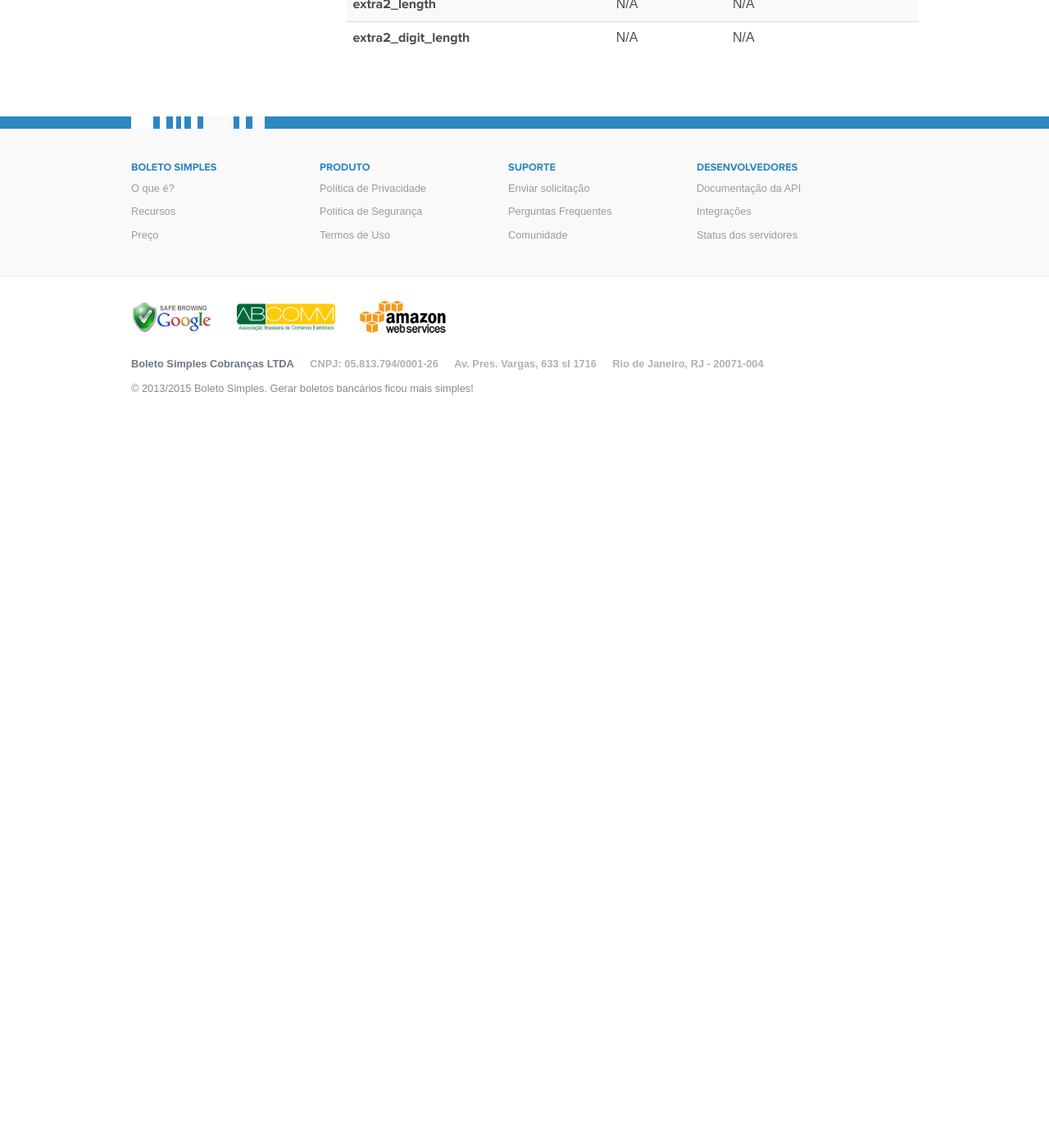
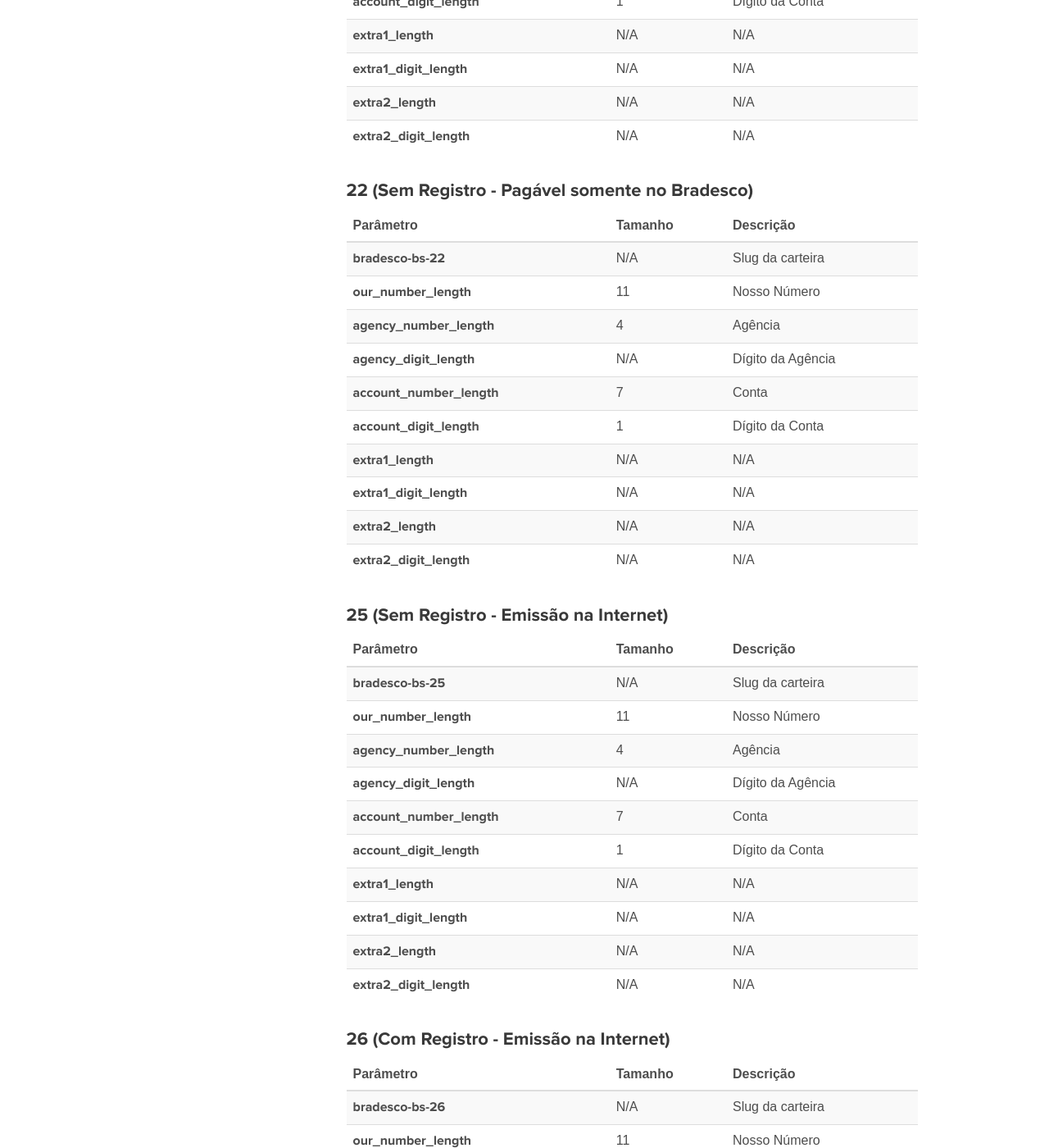
Before and after one commit to BoletoSimples/boletosimples-docs, a Jekyll site: the page built from bank_contracts/bradesco.md, in a window 1280 px wide and 1400 px high, scrolled down 5273 px. Shown: the whole window at 82% size. Built offline with Jekyll 4.4.1, drawn with Linux system fonts in a browser that asks for light colours; before the commit the page ends 5786 px from its top, so only the background shows below that; some of the changed text lies outside the part shown.

Commit message:
update bradesco contracts

```diff
--- a/bank_contracts/bradesco.md
+++ b/bank_contracts/bradesco.md
@@ -8,6 +8,7 @@ en: /en/bank_contracts/bradesco
 
 | Modelos
 | ------------------------
+| [05 (Recebimento Programado Bradesco - RPB)](#recebimento-programado-bradesco---rpb)
 | [06 (Sem Registro)](#sem-registro)
 | [07](#section)
 | [09 (Com Registro)](#com-registro)
@@ -16,13 +17,30 @@ en: /en/bank_contracts/bradesco
 | [17](#section-2)
 | [19 (Com Registro)](#com-registro-1)
 | [21 (Com Registro - Pagável somente no Bradesco)](#com-registro---pagvel-somente-no-bradesco)
-| [25](#section-3)
+| [22 (Sem Registro - Pagável somente no Bradesco)](#sem-registro---pagvel-somente-no-bradesco)
+| [25 (Sem Registro - Emissão na Internet)](#sem-registro---emisso-na-internet)
+| [26 (Com Registro - Emissão na Internet)](#com-registro---emisso-na-internet)
+
+### 05 (Recebimento Programado Bradesco - RPB)
+
+| Parâmetro                 | Tamanho | Descrição
+| ------------------------- | ------- | -------------------
+| **bradesco-bs-05**        | N/A     | Slug da carteira
+| **our_number_length**     | 11      | Nosso Número
+| **agency_number_length**  | 4       | Agência
+| **agency_digit_length**   | N/A     | Dígito da Agência
+| **account_number_length** | 7       | Conta
+| **account_digit_length**  | 1       | Dígito da Conta
+| **extra1_length**         | N/A     | N/A
+| **extra1_digit_length**   | N/A     | N/A
+| **extra2_length**         | N/A     | N/A
+| **extra2_digit_length**   | N/A     | N/A
 
 ### 06 (Sem Registro)
 
 | Parâmetro                 | Tamanho | Descrição
 | ------------------------- | ------- | -------------------
-| **bradesco-06**           | N/A     | Slug da carteira
+| **bradesco-bs-06**        | N/A     | Slug da carteira
 | **our_number_length**     | 11      | Nosso Número
 | **agency_number_length**  | 4       | Agência
 | **agency_digit_length**   | N/A     | Dígito da Agência
@@ -37,7 +55,7 @@ en: /en/bank_contracts/bradesco
 
 | Parâmetro                 | Tamanho | Descrição
 | ------------------------- | ------- | -------------------
-| **bradesco-07**           | N/A     | Slug da carteira
+| **bradesco-bs-07**        | N/A     | Slug da carteira
 | **our_number_length**     | 11      | Nosso Número
 | **agency_number_length**  | 4       | Agência
 | **agency_digit_length**   | N/A     | Dígito da Agência
@@ -52,7 +70,7 @@ en: /en/bank_contracts/bradesco
 
 | Parâmetro                 | Tamanho | Descrição
 | ------------------------- | ------- | -------------------
-| **bradesco-09**           | N/A     | Slug da carteira
+| **bradesco-bs-09**        | N/A     | Slug da carteira
 | **our_number_length**     | 11      | Nosso Número
 | **agency_number_length**  | 4       | Agência
 | **agency_digit_length**   | N/A     | Dígito da Agência
@@ -67,7 +85,7 @@ en: /en/bank_contracts/bradesco
 
 | Parâmetro                 | Tamanho | Descrição
 | ------------------------- | ------- | -------------------
-| **bradesco-12**           | N/A     | Slug da carteira
+| **bradesco-bs-12**        | N/A     | Slug da carteira
 | **our_number_length**     | 11      | Nosso Número
 | **agency_number_length**  | 4       | Agência
 | **agency_digit_length**   | N/A     | Dígito da Agência
@@ -83,7 +101,7 @@ en: /en/bank_contracts/bradesco
 
 | Parâmetro                 | Tamanho | Descrição
 | ------------------------- | ------- | -------------------
-| **bradesco-16**           | N/A     | Slug da carteira
+| **bradesco-bs-16**        | N/A     | Slug da carteira
 | **our_number_length**     | 11      | Nosso Número
 | **agency_number_length**  | 4       | Agência
 | **agency_digit_length**   | N/A     | Dígito da Agência
@@ -98,7 +116,7 @@ en: /en/bank_contracts/bradesco
 
 | Parâmetro                 | Tamanho | Descrição
 | ------------------------- | ------- | -------------------
-| **bradesco-12**           | N/A     | Slug da carteira
+| **bradesco-bs-12**        | N/A     | Slug da carteira
 | **our_number_length**     | 11      | Nosso Número
 | **agency_number_length**  | 4       | Agência
 | **agency_digit_length**   | N/A     | Dígito da Agência
@@ -113,7 +131,7 @@ en: /en/bank_contracts/bradesco
 
 | Parâmetro                 | Tamanho | Descrição
 | ------------------------- | ------- | -------------------
-| **bradesco-19**           | N/A     | Slug da carteira
+| **bradesco-bs-19**        | N/A     | Slug da carteira
 | **our_number_length**     | 11      | Nosso Número
 | **agency_number_length**  | 4       | Agência
 | **agency_digit_length**   | N/A     | Dígito da Agência
@@ -128,7 +146,7 @@ en: /en/bank_contracts/bradesco
 
 | Parâmetro                 | Tamanho | Descrição
 | ------------------------- | ------- | -------------------
-| **bradesco-21**           | N/A     | Slug da carteira
+| **bradesco-bs-21**        | N/A     | Slug da carteira
 | **our_number_length**     | 11      | Nosso Número
 | **agency_number_length**  | 4       | Agência
 | **agency_digit_length**   | N/A     | Dígito da Agência
@@ -139,11 +157,11 @@ en: /en/bank_contracts/bradesco
 | **extra2_length**         | N/A     | N/A
 | **extra2_digit_length**   | N/A     | N/A
 
-### 25
+### 22 (Sem Registro - Pagável somente no Bradesco)
 
 | Parâmetro                 | Tamanho | Descrição
 | ------------------------- | ------- | -------------------
-| **bradesco-25**           | N/A     | Slug da carteira
+| **bradesco-bs-22**        | N/A     | Slug da carteira
 | **our_number_length**     | 11      | Nosso Número
 | **agency_number_length**  | 4       | Agência
 | **agency_digit_length**   | N/A     | Dígito da Agência
@@ -153,3 +171,33 @@ en: /en/bank_contracts/bradesco
 | **extra1_digit_length**   | N/A     | N/A
 | **extra2_length**         | N/A     | N/A
 | **extra2_digit_length**   | N/A     | N/A
+
+### 25 (Sem Registro - Emissão na Internet)
+
+| Parâmetro                 | Tamanho | Descrição
+| ------------------------- | ------- | -------------------
+| **bradesco-bs-25**        | N/A     | Slug da carteira
+| **our_number_length**     | 11      | Nosso Número
+| **agency_number_length**  | 4       | Agência
+| **agency_digit_length**   | N/A     | Dígito da Agência
+| **account_number_length** | 7       | Conta
+| **account_digit_length**  | 1       | Dígito da Conta
+| **extra1_length**         | N/A     | N/A
+| **extra1_digit_length**   | N/A     | N/A
+| **extra2_length**         | N/A     | N/A
+| **extra2_digit_length**   | N/A     | N/A
+
+### 26 (Com Registro - Emissão na Internet)
+
+| Parâmetro                 | Tamanho | Descrição
+| ------------------------- | ------- | -------------------
+| **bradesco-bs-26**        | N/A     | Slug da carteira
+| **our_number_length**     | 11      | Nosso Número
+| **agency_number_length**  | 4       | Agência
+| **agency_digit_length**   | N/A     | Dígito da Agência
+| **account_number_length** | 7       | Conta
+| **account_digit_length**  | 1       | Dígito da Conta
+| **extra1_length**         | N/A     | N/A
+| **extra1_digit_length**   | N/A     | N/A
+| **extra2_length**         | N/A     | N/A
+| **extra2_digit_length**   | N/A     | N/A
```
